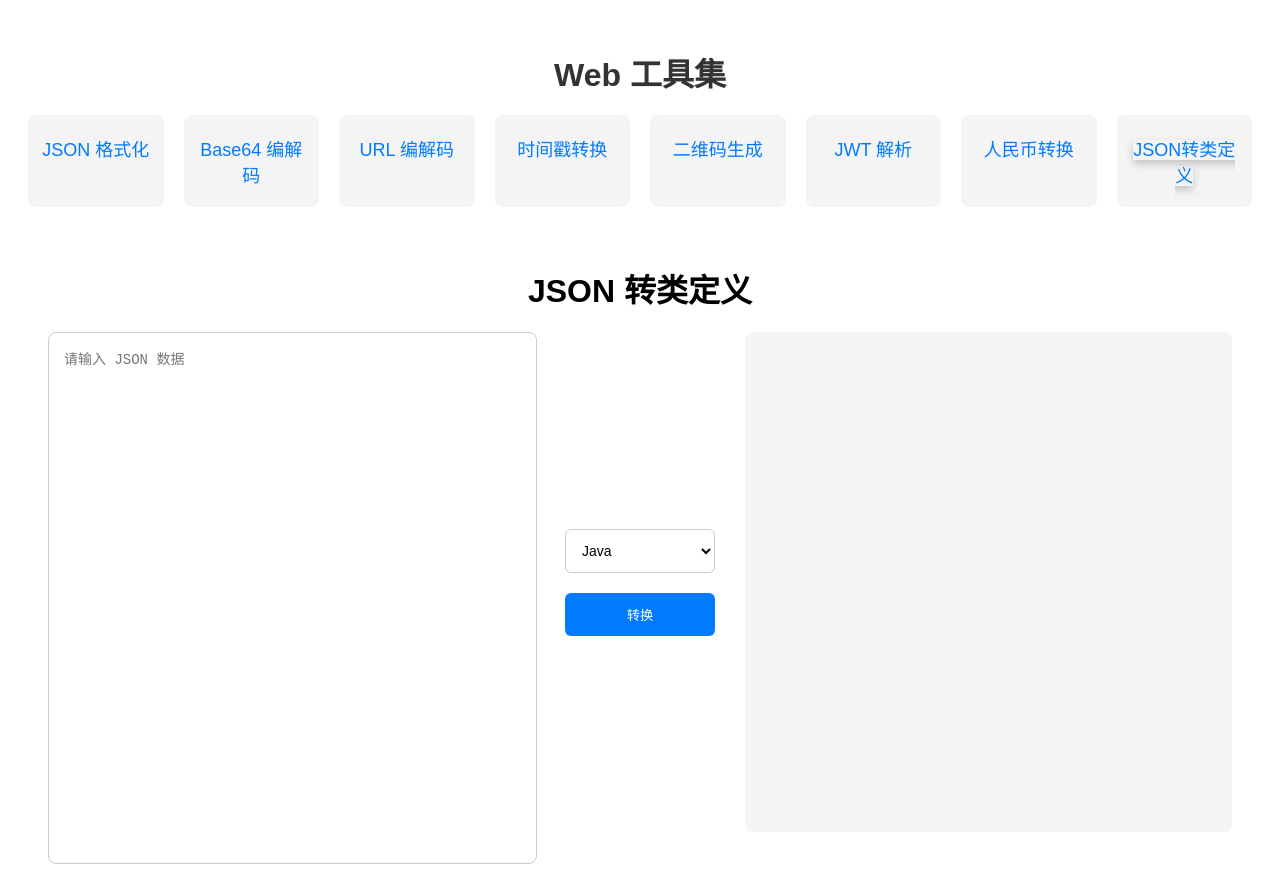
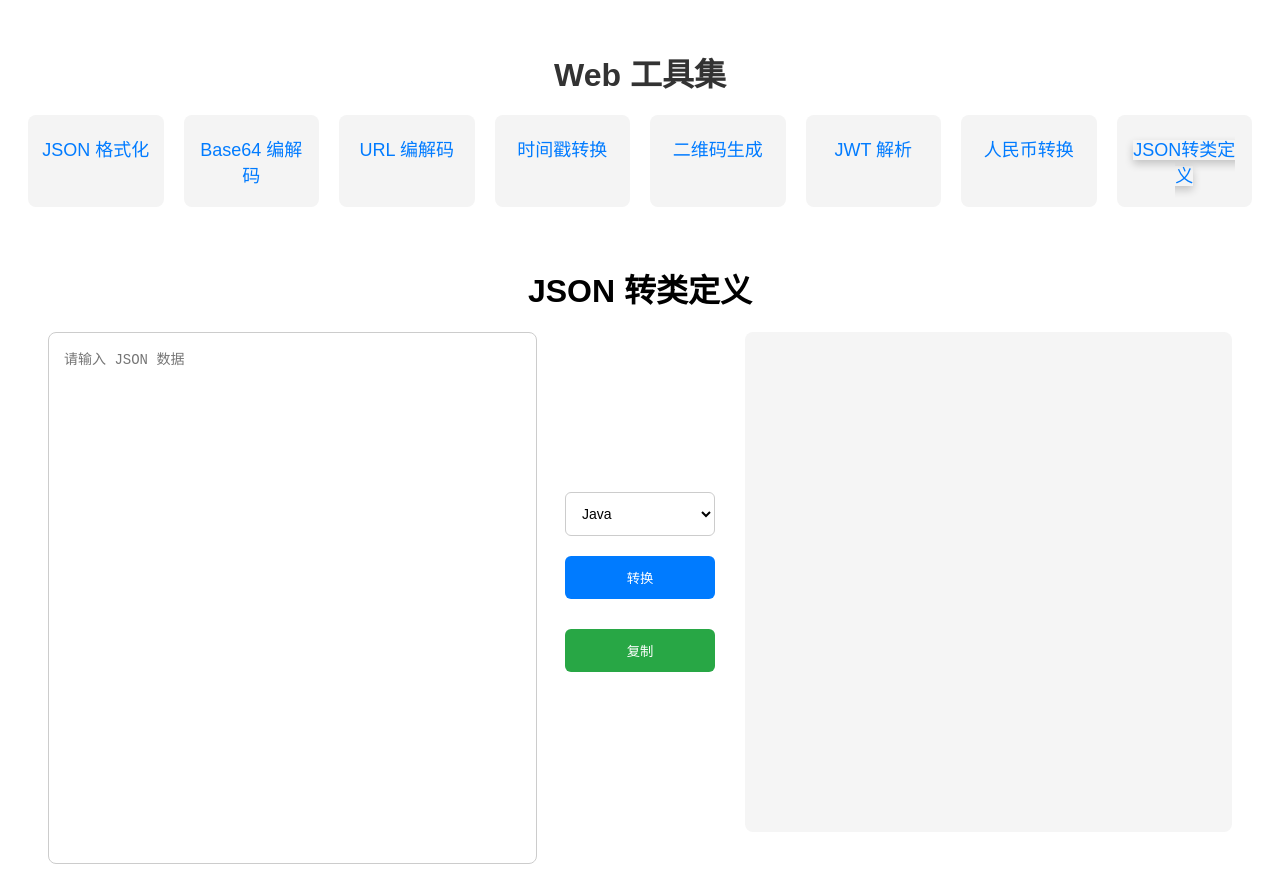
Before and after one commit to kennethfan/web-tools, a Vue app: page /web-tools/json-to-class in a window 1280 px wide. Built offline with nearby package versions, Linux system fonts and the light colour scheme.

Commit message:
支持复制

```diff
--- a/src/views/JsonToClass.vue
+++ b/src/views/JsonToClass.vue
@@ -13,6 +13,7 @@
           <option value="typescript">TypeScript</option>
         </select>
         <button @click="convertJson" class="convert-button">转换</button>
+        <button @click="copyToClipboard" class="copy-button">复制</button>
       </div>
 
       <div class="output-section">
@@ -167,10 +168,18 @@ const getTypeScriptType = (value: any): string => {
 const capitalizeFirstLetter = (str: string): string => {
   return str.charAt(0).toUpperCase() + str.slice(1);
 };
+
+const copyToClipboard = async () => {
+  try {
+    await navigator.clipboard.writeText(outputClass.value);
+    alert('代码已复制到剪贴板');
+  } catch (err) {
+    alert('复制失败，请手动复制');
+  }
+};
 </script>
 
 <style scoped>
-/* 复用现有样式 */
 .json-to-class-container {
   max-width: 1200px;
   margin: 0 auto;
@@ -259,4 +268,53 @@ code {
   white-space: pre-wrap;
   text-align: left;
 }
+
+.copy-button {
+  padding: 12px 24px;
+  background-color: #28a745;
+  color: white;
+  border: none;
+  border-radius: 6px;
+  cursor: pointer;
+  transition: background-color 0.3s;
+  width: 100%;
+  margin-top: 10px;
+}
+
+.copy-button:hover {
+  background-color: #218838;
+}
+
+.toast {
+  position: fixed;
+  bottom: 20px;
+  left: 50%;
+  transform: translateX(-50%);
+  background-color: #323232;
+  color: white;
+  padding: 12px 24px;
+  border-radius: 4px;
+  box-shadow: 0 2px 5px rgba(0, 0, 0, 0.2);
+  animation: fadeInOut 2s ease-in-out;
+  z-index: 1000;
+}
+
+@keyframes fadeInOut {
+  0% {
+    opacity: 0;
+    transform: translateX(-50%) translateY(20px);
+  }
+  10% {
+    opacity: 1;
+    transform: translateX(-50%) translateY(0);
+  }
+  90% {
+    opacity: 1;
+    transform: translateX(-50%) translateY(0);
+  }
+  100% {
+    opacity: 0;
+    transform: translateX(-50%) translateY(20px);
+  }
+}
 </style>
```
